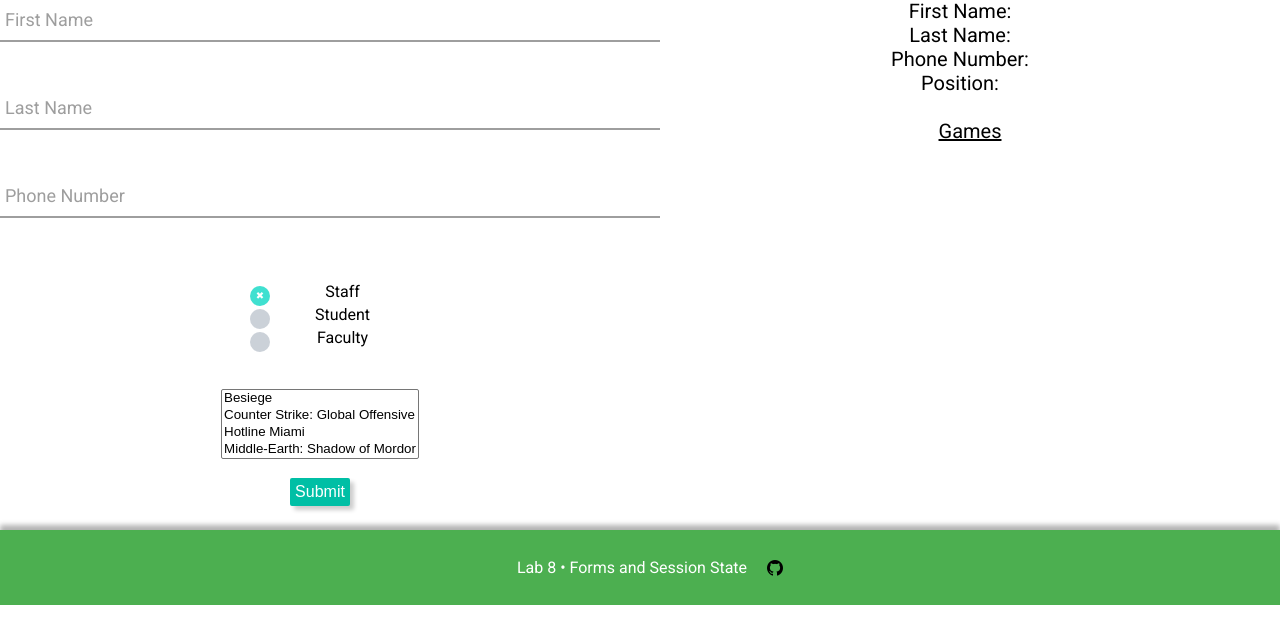
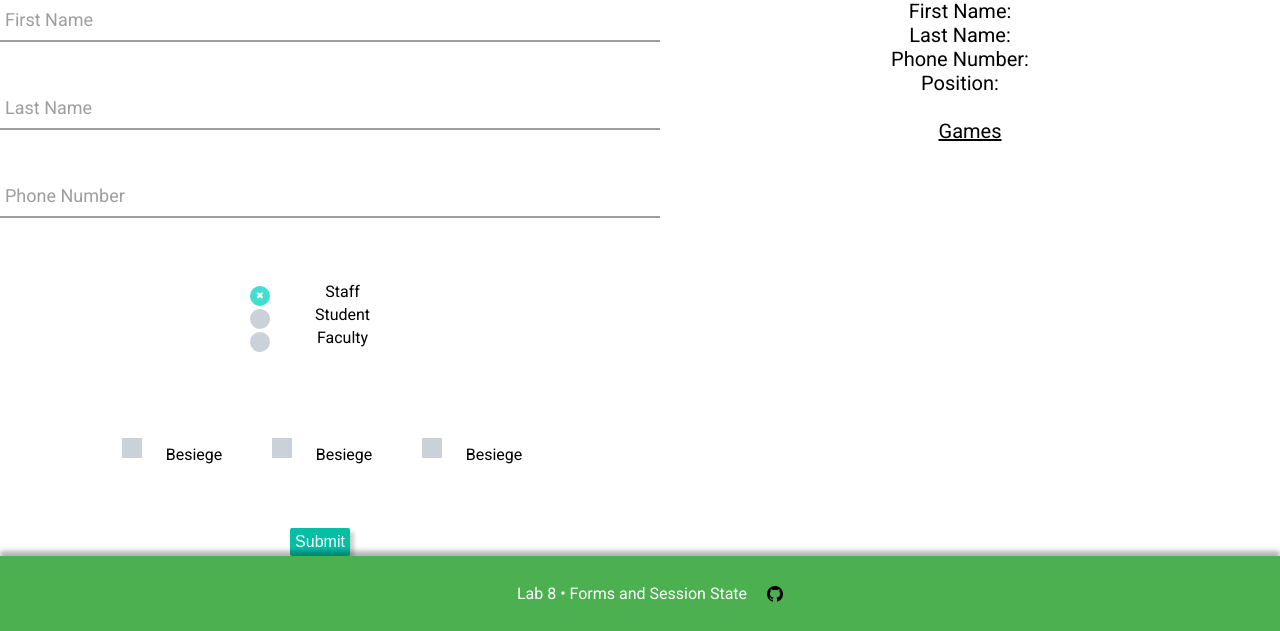
Before and after one commit to vanm0012/CST8238, a PHP site: page /Lab8/Input.php in a window 1280 px wide. Shown: the part 195-826 px from the top of the page. Before the commit the page ends 800 px from the top, so only its background shows below. Run offline with PHP 8.4, Linux system fonts and the light colour scheme; data that the repository does not hold is empty.

Commit message:
Removed multiple select box in place of temp check boxes

```diff
--- a/Lab8/Input.php
+++ b/Lab8/Input.php
@@ -62,7 +62,7 @@ if ($_SERVER["REQUEST_METHOD"] == "POST")
         echo '<br>';
 
         /* Radio Buttons */
-        echo '<div class="input-group-radio">';
+        echo '<div class="input-group">';
 
         echo '<label class="option-label">';
         echo '<input class="option-input radio" type="radio" name="radio" value="Staff" checked> Staff';
@@ -83,7 +83,7 @@ if ($_SERVER["REQUEST_METHOD"] == "POST")
 
         echo '<br>';
         echo '<br>';
-        /* Multiple Select Box */
+        /* Multiple Select Box
         echo '<div class="input group">';
         echo '<select name="games[]" multiple>';
         echo '<option value="Besiege">Besiege</option>';
@@ -91,6 +91,22 @@ if ($_SERVER["REQUEST_METHOD"] == "POST")
         echo '<option value="Hotline Miami">Hotline Miami</option>';
         echo '<option value="Middle-Earth: Shadow of Mordor">Middle-Earth: Shadow of Mordor</option>';
         echo '</select>';
+        echo '</div>';*/
+
+        echo '<div class="input-group">';
+
+        echo '<label class="option-label">';
+        echo '<input class="option-input" type="checkbox" name="games[]" value="Besiege"> Besiege';
+        echo '</label>';
+
+        echo '<label class="option-label">';
+        echo '<input class="option-input" type="checkbox" name="games[]" value="Besiege"> Besiege';
+        echo '</label>';
+
+        echo '<label class="option-label">';
+        echo '<input class="option-input" type="checkbox" name="games[]" value="Besiege"> Besiege';
+        echo '</label>';
+
         echo '</div>';
 
         /* Submit and Close Form */
```
